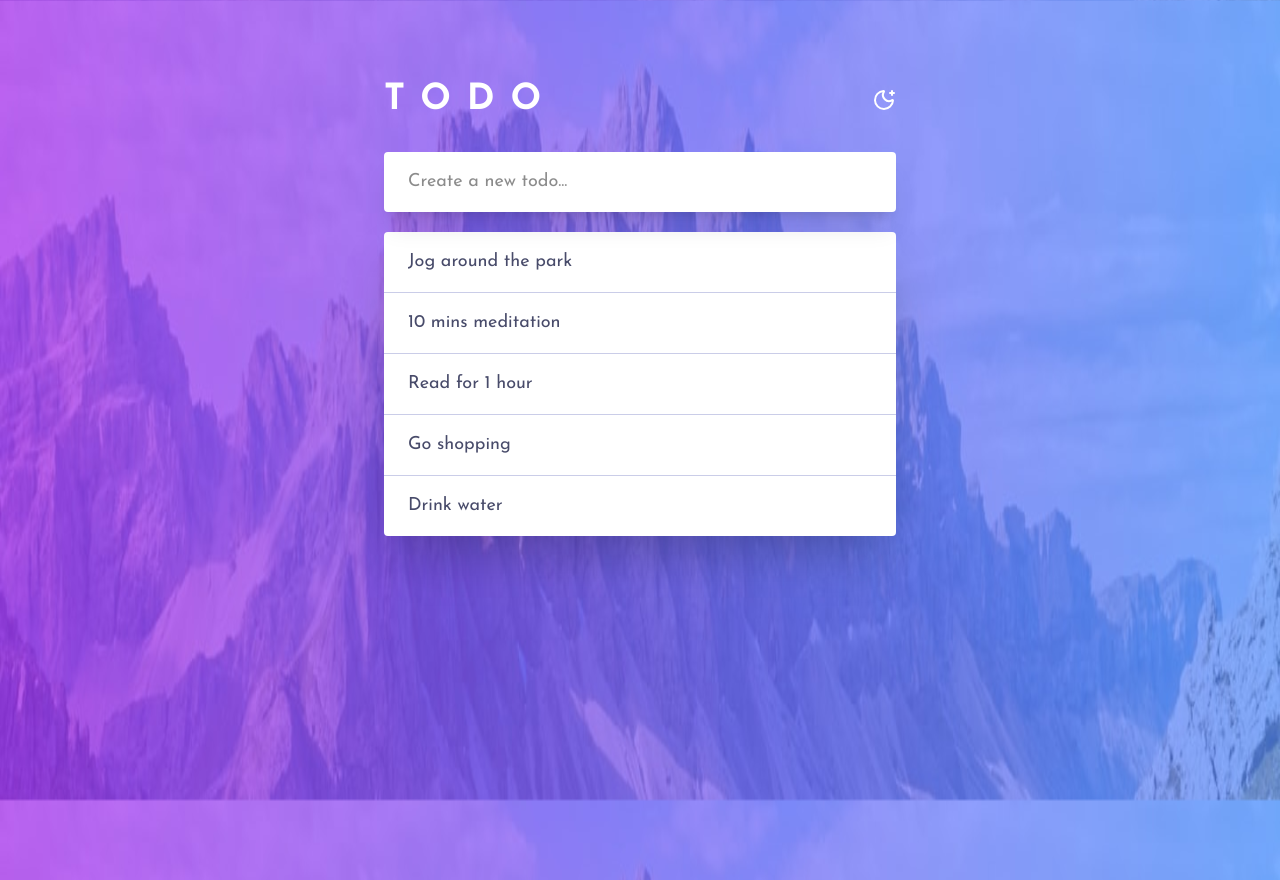
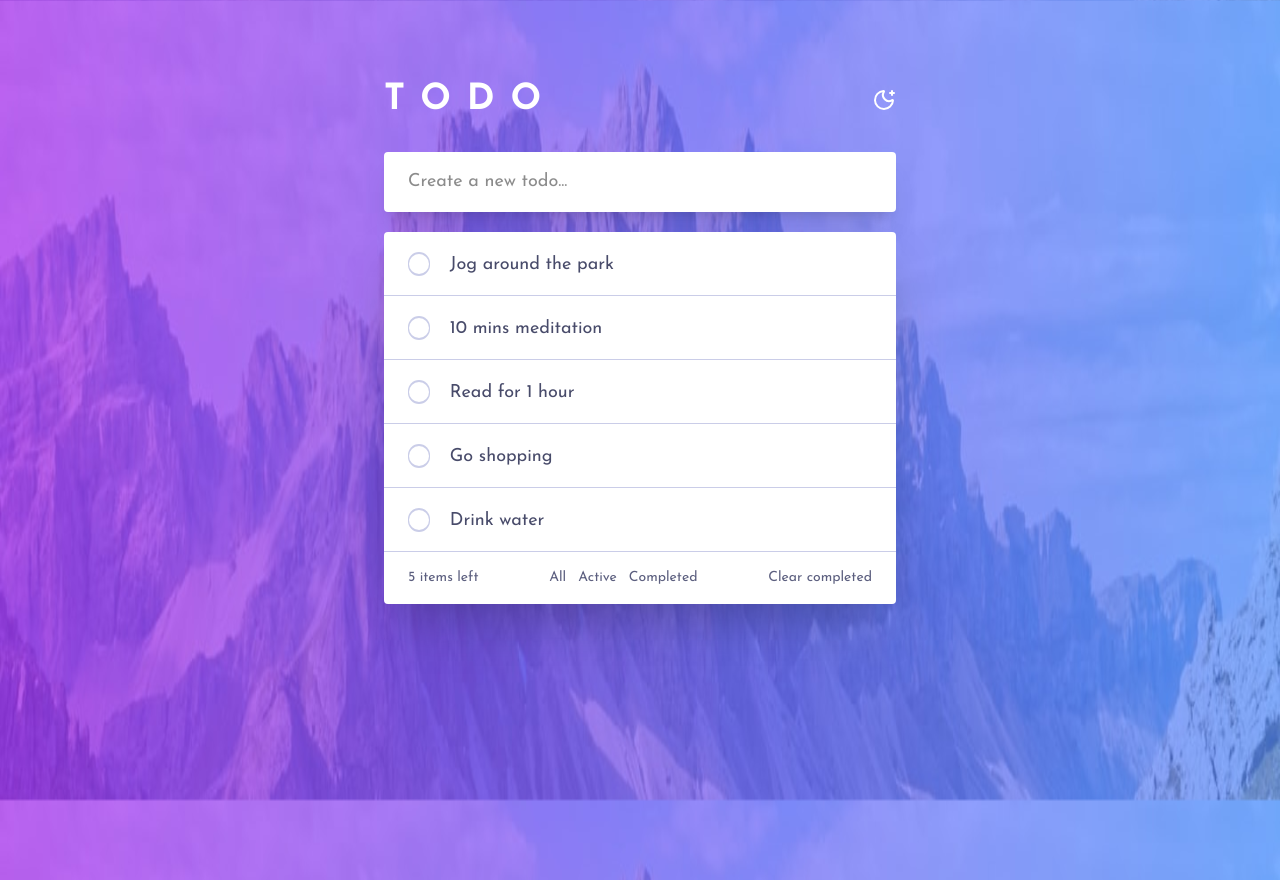
Before and after one commit to apii2/Todo-List, a Next.js app: page / in a window 1280 px wide. Built offline with nearby package versions, Linux system fonts and the light colour scheme.

Commit message:
added custom checkbox

```diff
--- a/src/components/TaskList.tsx
+++ b/src/components/TaskList.tsx
@@ -2,22 +2,72 @@
 
 import { TaskType } from "@/types/TaskType";
 import data from "../json/data.json";
-import { ClipboardX, SaveOff } from "lucide-react";
+import { Check, ClipboardX, X } from "lucide-react";
 
 export default function TaskList() {
   return (
     <div className="mt-5 shadow-2xl rounded overflow-hidden">
       {data.length ? (
-        data.map((task:TaskType) => (
-          <div key={task.id} className="bg-secondary text-lg px-6 py-4 not-last:border-b border-secondary-foreground text-input">
-            {task.name}
+        <>
+        {data.map((task: TaskType) => (
+          <div
+            key={task.id}
+            className="group bg-secondary relative text-lg px-6 py-4 not-last:border-b border-secondary-foreground
+            text-input flex items-center justify-between cursor-pointer"
+          >
+            <div className="flex items-center w-full">
+              <input
+                type="checkbox"
+                id={task.name}
+                className="peer appearance-none"
+              />
+              <div
+                className="w-6 h-6 rounded-full overflow-hidden bg-secondary-foreground
+                group-hover:bg-[linear-gradient(140deg,hsl(192,100%,67%),hsl(280,87%,65%))]
+                peer-checked:bg-[linear-gradient(140deg,hsl(192,100%,67%),hsl(280,87%,65%))]
+                cursor-pointer flex items-center justify-center mr-5
+                relative
+                after:content-['']
+                after:w-5 after:h-5 after:rounded-full
+                after:bg-secondary
+                after:absolute after:transition-all after:ease-in-out
+                peer-checked:after:bg-transparent"
+              />
+              <Check className="w-3.5 h-3.5 text-white hidden peer-checked:block transition-all ease-in-out
+                absolute top-0 bottom-0 my-auto translate-x-1" />
+
+              <label
+                htmlFor={task.name}
+                className="peer-checked:line-through peer-checked:text-secondary-foreground mt-[3px] w-full"
+              >
+                {task.name}
+              </label>
+            </div>
+
+            <X className="text-secondary-foreground hidden group-hover:block"/>
           </div>
-        ))
+        ))}
+
+        <div className="bg-secondary flex items-center justify-between gap-3 px-6 py-4 text-sm text-accent-foreground">
+          <p>
+            5 items left
+          </p>
+
+          <div className="flex items-center gap-3">
+            <div>All</div>
+            <div>Active</div>
+            <div>Completed</div>
+          </div>
+
+          <div>
+            Clear completed
+          </div>
+        </div>
+        </>
       ) : (
         <div className="text-xl flex items-center justify-center gap-3 text-red-300">
           <ClipboardX className="w-10 h-10" />
-          Looks empty here…
-          Add your first task to begin!
+          Looks empty here… Add your first task to begin!
         </div>
       )}
     </div>
--- a/src/styles/globals.css
+++ b/src/styles/globals.css
@@ -6,7 +6,9 @@
   --foreground: #171717;
   --secondary: white;
   --secondary-foreground: hsl(234, 39%, 85%); /* Purple 300 */
-  --input: hsl(235, 19%, 35%); /* Purple 300 */
+  --input: hsl(235, 19%, 35%); /* Navy 850 */
+  --accent: hsl(220, 98%, 61%);
+  --accent-foreground: hsl(235, 16%, 43%); /* Purple 600 */
 }
 
 .dark {
@@ -23,11 +25,11 @@
   --color-foreground: var(--foreground);
   --font-sans: var(--font-geist-sans);
   --font-mono: var(--font-geist-mono);
-  --blue-500: hsl(220, 98%, 61%);
   --color-secondary: var(--secondary);
   --color-input: var(--input);
   --color-secondary-foreground: var(--secondary-foreground);
-  /* --check-background: linear-gradient hsl(192, 100%, 67%) to hsl(280, 87%, 65%); */
+  --color-accent: var(--accent);
+  --color-accent-foreground: var(--accent-foreground);
 }
 
 body {
```
